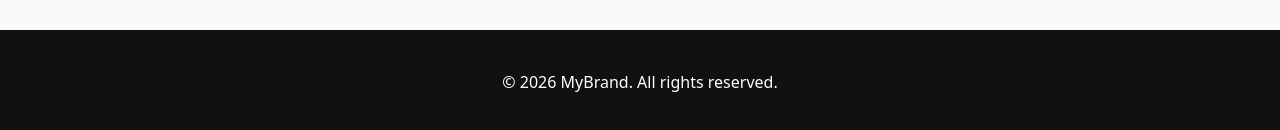
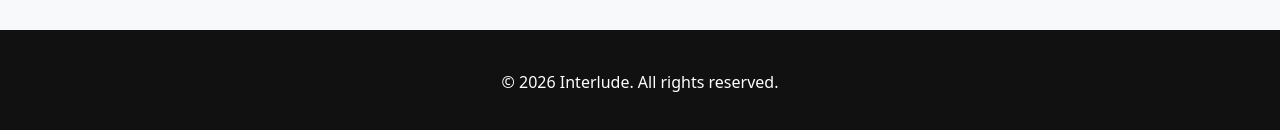
Before and after one commit to alc963/Interlude, a React (Vite) app in the folder frontend/: page / in a window 1280 px wide. Shown: the part 680-810 px from the top of the page. Built offline with nearby package versions, Linux system fonts and the light colour scheme.

Commit message:
Fix my brand to interlude in the footer

```diff
--- a/frontend/src/App.tsx
+++ b/frontend/src/App.tsx
@@ -20,7 +20,7 @@
 
       {/* Footer */}
       <footer className="footer">
-        <p>&copy; {new Date().getFullYear()} MyBrand. All rights reserved.</p>
+        <p>&copy; {new Date().getFullYear()} Interlude. All rights reserved.</p>
       </footer>
     </div>
   );
```
